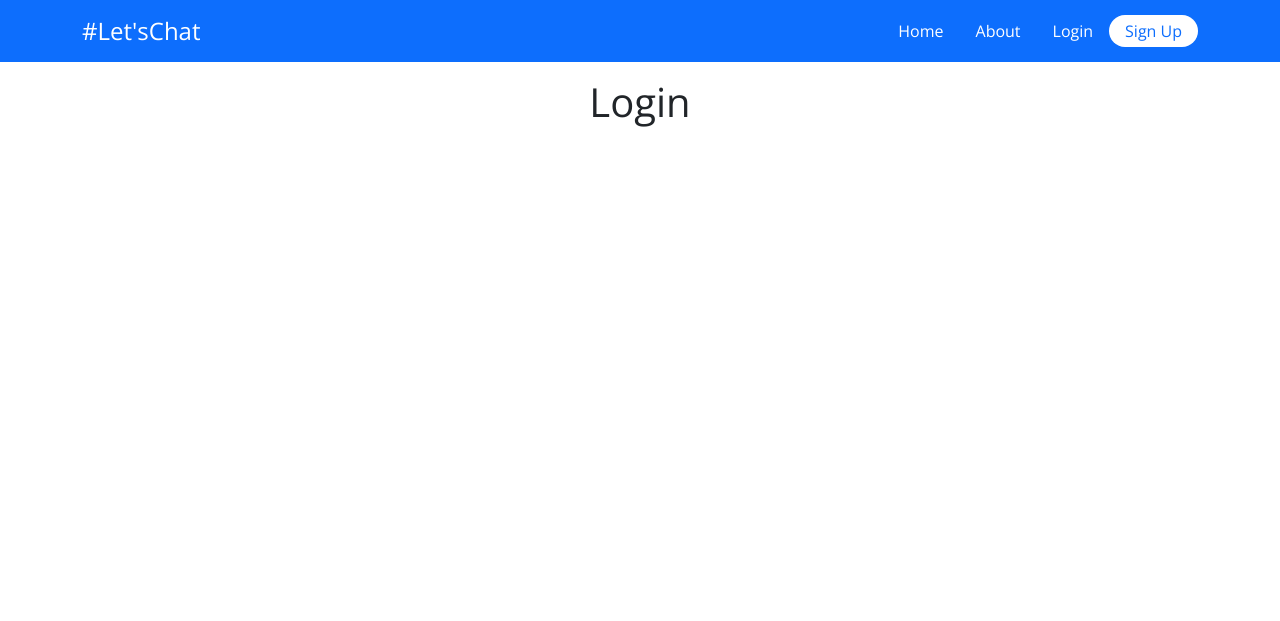
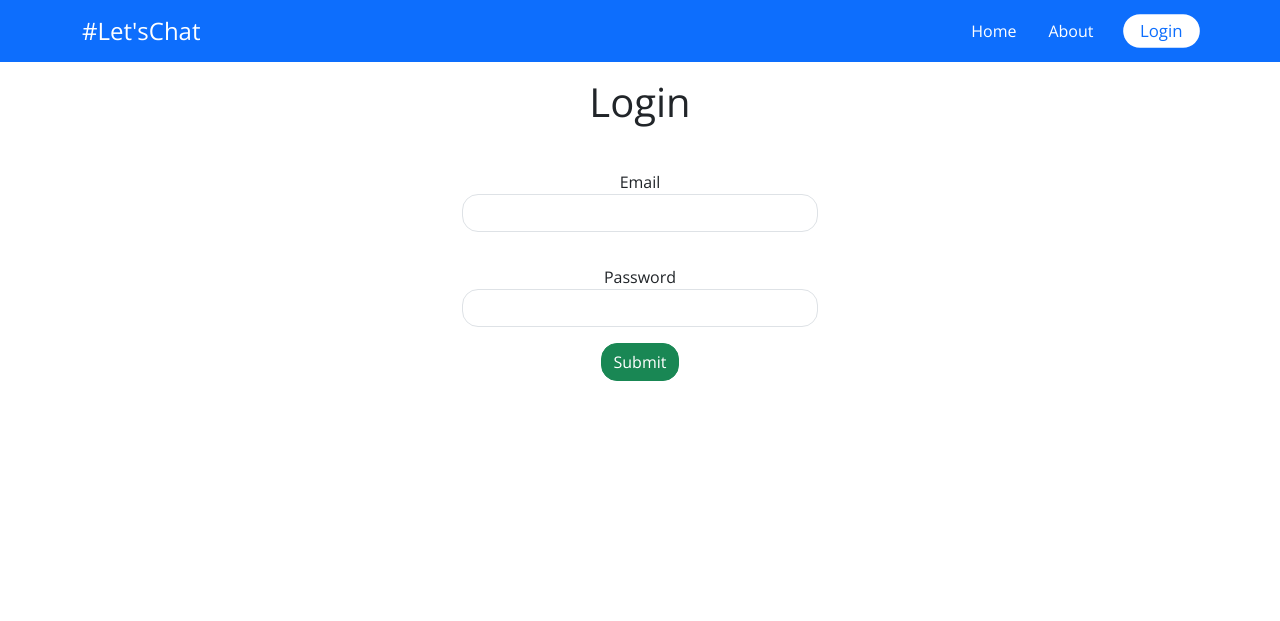
Before and after one commit to drakata27/chat_app, a Django app: page /login/ in a window 1280 px wide. Shown: the top 621 px of the page. Run offline with Django 4.2, Linux system fonts and the light colour scheme.

Commit message:
Styled login form

```diff
--- a/account/templates/account/login.html
+++ b/account/templates/account/login.html
@@ -2,4 +2,25 @@
 
 {% block content %}
 <h1>Login</h1>
+
+<form method="POST" class="text-center">
+    {% csrf_token %}
+
+    <div class="container">
+        <div class="row justify-content-center">
+            <div class="col-md-4">
+                <label for="id_email" style="margin-top: 10%;">Email</label>
+                <input type="email" name="email" id="id_email" class="form-control rounded-4 mb-3">
+
+                <label for="id_password" style="margin-top: 5%;">Password</label>
+                <input type="password" name="password" id="id_password" class="form-control rounded-4">
+            </div>
+        </div>
+        <div class="row mt-3">
+            <div class="col-md-4 mx-auto">
+                <button class="btn btn-success btn-block rounded-4" type="submit">Submit</button>
+            </div>
+        </div>
+    </div>
+</form>
 {% endblock %}
--- a/chat_app/settings.py
+++ b/chat_app/settings.py
@@ -30,7 +30,8 @@ ALLOWED_HOSTS = []
 AUTH_USER_MODEL = 'account.User'
 
 LOGIN_URL = '/login/'
-LOGIN_REDIRECT_URL = '/chat-admin/'
+# LOGIN_REDIRECT_URL = '/chat-admin/'
+LOGIN_REDIRECT_URL = '/'
 LOGOUT_REDIRECT_URL = '/'
 
 # Application definition
--- a/core/templates/core/base.html
+++ b/core/templates/core/base.html
@@ -41,11 +41,11 @@
                   <a class="nav-link text-white" href="{% url 'core:about' %}">About</a>
                 </li>
               </ul>
+
               <!-- Login/Sign Up -->
               <div class="d-flex justify-content-center align-items-center gap-3">
                 {% if not user.is_authenticated %}
-                <a href="#login" class="text-white text-decoration-none">Login</a>
-                <a href="#signup" class="text-white text-decoration-none px-3 py-1 bg-primary rounded-4 custom-btn">Sign Up</a>
+                <a href="{% url 'account:login' %}" class="text-white text-decoration-none px-3 py-1 bg-primary rounded-4 custom-btn">Login</a>
                 {% else %}
                 <a href="#signout" class="text-white text-decoration-none px-3 py-1 bg-primary rounded-4 custom-btn">Sign Out</a>
                 {% endif %}
--- a/static/css/main.css
+++ b/static/css/main.css
@@ -2,12 +2,14 @@
 body {
     font-family: 'Open Sans', sans-serif;
 }
-a {
+a,
+.custom-btn {
     text-decoration: none;
     transition: all .2s ease-in-out;
 }
-a:hover {
-    transform: scale(1.1);
+a:hover,
+.custom-btn {
+    transform: scale(1.05) !important;
 }
 h1 {
     margin-top: 1rem;
```
Also changed, not shown: db.sqlite3.
